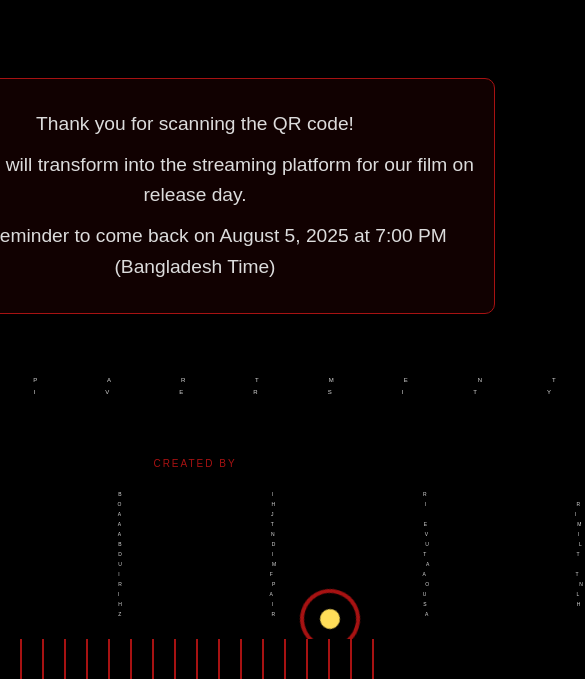
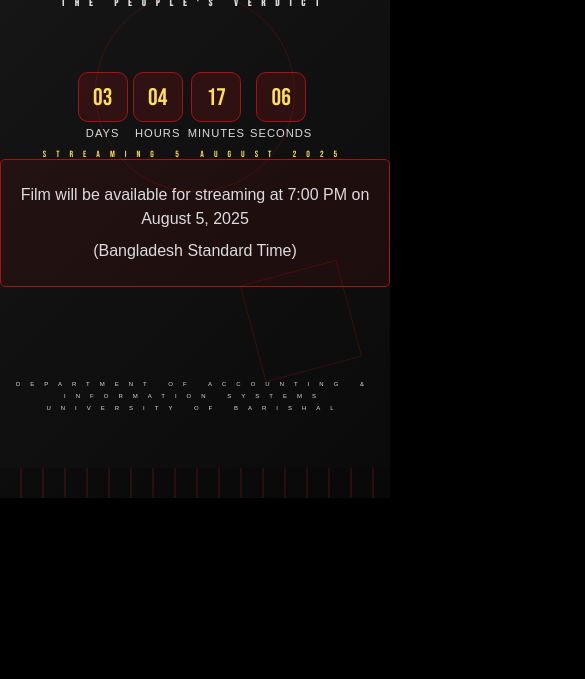
Before and after one commit to RudeCode530/july-film, a plain HTML site: page index.html in a window 390 px wide. Shown: the part 346-1025 px from the top of the page, 585 px wide, since content can reach past the window. After the commit the page ends 844 px from the top, so only its background shows below. Drawn offline with Linux system fonts and the light colour scheme; a web font is replaced by a local one.

Commit message:
Update index.html

```diff
--- a/index.html
+++ b/index.html
@@ -14,7 +14,7 @@
         }
 
         body {
-            background-color: #000000;
+            background-color: #000;
             color: #dcdcdc;
             font-family: 'Bank Gothic', sans-serif;
             min-height: 100vh;
@@ -23,24 +23,64 @@
             align-items: center;
             justify-content: center;
             text-align: center;
-            padding: 20px;
-            overflow-x: hidden;
             position: relative;
+            overflow: hidden;
         }
 
-        /* Decorative elements */
+        /* Background placeholder design */
+        .background {
+            position: absolute;
+            top: 0;
+            left: 0;
+            width: 100%;
+            height: 100%;
+            background: linear-gradient(135deg, #1a1a1a 0%, #0a0a0a 100%);
+            z-index: -1;
+        }
+
+        .design-element {
+            position: absolute;
+            border: 1px solid #a71212;
+            opacity: 0.3;
+        }
+
+        .design-1 {
+            top: 10%;
+            left: 10%;
+            width: 150px;
+            height: 150px;
+            transform: rotate(30deg);
+        }
+
+        .design-2 {
+            bottom: 15%;
+            right: 10%;
+            width: 100px;
+            height: 100px;
+            transform: rotate(-15deg);
+        }
+
+        .design-3 {
+            top: 40%;
+            left: 50%;
+            transform: translateX(-50%);
+            width: 200px;
+            height: 200px;
+            border-radius: 50%;
+        }
+
         .film-strip {
             position: absolute;
             width: 100%;
-            height: 40px;
-            background-image: repeating-linear-gradient(
+            height: 30px;
+            background: repeating-linear-gradient(
                 to right,
-                #000000,
-                #000000 20px,
+                #000,
+                #000 20px,
                 #a71212 20px,
                 #a71212 22px
             );
-            z-index: 10;
+            opacity: 0.2;
         }
 
         .top-strip {
@@ -51,59 +91,23 @@
             bottom: 0;
         }
 
-        .projector-light {
-            position: absolute;
-            top: -150px;
-            left: 50%;
-            transform: translateX(-50%);
-            width: 300px;
-            height: 300px;
-            background: radial-gradient(circle, rgba(167,18,18,0.5) 0%, rgba(167,18,18,0) 70%);
-            border-radius: 50%;
-            z-index: 0;
-            animation: pulse 3s infinite alternate;
-        }
-
-        .film-reel {
-            position: absolute;
-            width: 60px;
-            height: 60px;
-            border-radius: 50%;
-            border: 4px solid #a71212;
-            background: #000000;
-            display: flex;
-            align-items: center;
-            justify-content: center;
-            z-index: 5;
-        }
-
-        .reel-left {
-            top: 30px;
-            left: 30px;
-        }
-
-        .reel-right {
-            bottom: 30px;
-            right: 30px;
-        }
-
-        .reel-inner {
-            width: 20px;
-            height: 20px;
-            border-radius: 50%;
-            background: #ffde59;
-        }
-
         /* Content styling */
         .container {
             max-width: 800px;
-            z-index: 2;
             padding: 40px 20px;
             position: relative;
+            z-index: 10;
+            display: flex;
+            flex-direction: column;
+            align-items: center;
+            justify-content: center;
+            height: 100vh;
+            width: 100%;
         }
 
         .movie-title {
             margin-bottom: 40px;
+            margin-top: auto;
         }
 
         .main-title {
@@ -111,47 +115,51 @@
             font-size: 158px;
             color: #a71212;
             text-transform: uppercase;
-            letter-spacing: 200px;
+            letter-spacing: 20px;
             line-height: 0.9;
-            margin-bottom: 10px;
-            text-shadow: 0 0 10px rgba(167, 18, 18, 0.5);
-            padding-left: 200px; /* Compensate for letter spacing */
-            overflow: visible;
+            margin-bottom: 20px;
+            text-shadow: 0 0 20px rgba(167, 18, 18, 0.5);
         }
 
         .sub-title {
             font-family: 'Bebas Neue', sans-serif;
             font-size: 19.8px;
             color: #dcdcdc;
-            letter-spacing: 463px;
-            margin-bottom: 30px;
-            padding-left: 463px; /* Compensate for letter spacing */
-            overflow: visible;
-            white-space: nowrap;
+            letter-spacing: 46.3px;
+            margin-bottom: 60px;
+            text-transform: uppercase;
         }
 
         .release-info {
-            margin: 80px 0;
+            margin: 40px 0;
+            margin-bottom: auto;
         }
 
         .streaming-text {
             font-family: 'Bebas Neue', sans-serif;
             font-size: 15.4px;
             color: #ffde59;
-            letter-spacing: 463px;
+            letter-spacing: 46.3px;
             margin-bottom: 60px;
             text-transform: uppercase;
-            padding-left: 463px; /* Compensate for letter spacing */
-            overflow: visible;
-            white-space: nowrap;
         }
 
         /* Countdown styles */
+        .countdown-container {
+            position: absolute;
+            bottom: 25%;
+            left: 50%;
+            transform: translateX(-50%);
+            width: 100%;
+            max-width: 600px;
+            z-index: 20;
+        }
+
         .countdown {
             display: flex;
             justify-content: center;
-            gap: 20px;
-            margin: 50px 0 80px;
+            gap: 15px;
+            margin: 20px 0;
         }
 
         .countdown-item {
@@ -165,18 +173,18 @@
             font-size: 3.5rem;
             color: #ffde59;
             background: rgba(167, 18, 18, 0.2);
-            width: 100px;
-            height: 100px;
+            width: 80px;
+            height: 80px;
             display: flex;
             align-items: center;
             justify-content: center;
             border-radius: 10px;
-            margin-bottom: 10px;
-            border: 2px solid #a71212;
+            margin-bottom: 5px;
+            border: 1px solid #a71212;
         }
 
         .countdown-label {
-            font-size: 1rem;
+            font-size: 0.9rem;
             color: #dcdcdc;
             text-transform: uppercase;
             letter-spacing: 1px;
@@ -184,163 +192,99 @@
 
         /* Department info */
         .department-info {
-            margin-top: 60px;
+            margin-top: 30px;
             font-size: 8.5px;
             color: #dcdcdc;
-            letter-spacing: 453px;
-            padding-left: 453px; /* Compensate for letter spacing */
+            letter-spacing: 45.3px;
             text-transform: uppercase;
             line-height: 2;
-            overflow: visible;
-            white-space: nowrap;
-        }
-
-        /* Team members */
-        .team-members {
-            margin-top: 60px;
-            text-align: center;
-        }
-
-        .team-title {
-            font-family: 'Bank Gothic', sans-serif;
-            font-size: 10px;
-            color: #a71212;
-            margin-bottom: 20px;
-            text-transform: uppercase;
-            letter-spacing: 2px;
-        }
-
-        .team-member {
-            font-family: 'Bank Gothic', sans-serif;
-            font-size: 8.4px;
-            color: #dcdcdc;
-            letter-spacing: 721px;
-            padding-left: 721px; /* Compensate for letter spacing */
-            text-transform: uppercase;
-            line-height: 2;
-            overflow: visible;
-            white-space: nowrap;
+            position: absolute;
+            bottom: 10%;
+            left: 50%;
+            transform: translateX(-50%);
+            width: 100%;
         }
 
         /* Pre-release message */
         .pre-release {
             margin: 30px 0;
-            padding: 20px;
+            padding: 15px;
             border: 1px solid #a71212;
-            border-radius: 10px;
+            border-radius: 5px;
             background: rgba(167, 18, 18, 0.1);
-            max-width: 600px;
-            margin: 0 auto;
+            max-width: 500px;
+            margin: 20px auto 0;
         }
 
         .pre-release p {
-            margin: 10px 0;
-            font-size: 1.2rem;
-            line-height: 1.6;
-        }
-
-        /* Animations */
-        @keyframes pulse {
-            0% { opacity: 0.3; }
-            100% { opacity: 0.7; }
-        }
-
-        @keyframes reel-spin {
-            from { transform: rotate(0deg); }
-            to { transform: rotate(360deg); }
-        }
-
-        .reel-left {
-            animation: reel-spin 20s linear infinite;
-        }
-
-        .reel-right {
-            animation: reel-spin 25s linear infinite reverse;
+            margin: 8px 0;
+            font-size: 1rem;
+            line-height: 1.5;
+            color: #dcdcdc;
         }
 
         /* Responsive design */
         @media (max-width: 1200px) {
             .main-title {
                 font-size: 120px;
-                letter-spacing: 150px;
-                padding-left: 150px;
+                letter-spacing: 15px;
             }
 
             .sub-title {
                 font-size: 16px;
-                letter-spacing: 350px;
-                padding-left: 350px;
+                letter-spacing: 35px;
             }
 
             .streaming-text {
                 font-size: 13px;
-                letter-spacing: 350px;
-                padding-left: 350px;
+                letter-spacing: 35px;
             }
 
             .department-info {
-                letter-spacing: 350px;
-                padding-left: 350px;
-            }
-
-            .team-member {
-                letter-spacing: 550px;
-                padding-left: 550px;
+                letter-spacing: 35px;
             }
         }
 
         @media (max-width: 992px) {
             .main-title {
-                font-size: 100px;
-                letter-spacing: 100px;
-                padding-left: 100px;
+                font-size: 90px;
             }
 
             .sub-title {
                 font-size: 14px;
-                letter-spacing: 250px;
-                padding-left: 250px;
+                letter-spacing: 25px;
             }
 
             .streaming-text {
                 font-size: 12px;
-                letter-spacing: 250px;
-                padding-left: 250px;
+                letter-spacing: 25px;
             }
 
             .department-info {
-                letter-spacing: 250px;
-                padding-left: 250px;
+                letter-spacing: 25px;
             }
 
-            .team-member {
-                letter-spacing: 400px;
-                padding-left: 400px;
+            .countdown-number {
+                width: 70px;
+                height: 70px;
+                font-size: 2.5rem;
             }
         }
 
         @media (max-width: 768px) {
             .main-title {
                 font-size: 70px;
-                letter-spacing: 50px;
-                padding-left: 50px;
+                letter-spacing: 10px;
             }
 
             .sub-title {
                 font-size: 12px;
-                letter-spacing: 150px;
-                padding-left: 150px;
+                letter-spacing: 15px;
             }
 
             .streaming-text {
                 font-size: 11px;
-                letter-spacing: 150px;
-                padding-left: 150px;
-            }
-
-            .department-info {
-                letter-spacing: 150px;
-                padding-left: 150px;
+                letter-spacing: 15px;
             }
 
             .countdown {
@@ -348,106 +292,62 @@
             }
 
             .countdown-number {
-                width: 70px;
-                height: 70px;
-                font-size: 2.5rem;
+                width: 60px;
+                height: 60px;
+                font-size: 2rem;
             }
 
-            .team-member {
+            .department-info {
+                letter-spacing: 15px;
                 font-size: 7px;
-                letter-spacing: 300px;
-                padding-left: 300px;
             }
         }
 
         @media (max-width: 576px) {
             .main-title {
                 font-size: 50px;
-                letter-spacing: 30px;
-                padding-left: 30px;
+                letter-spacing: 8px;
             }
 
             .sub-title {
                 font-size: 10px;
-                letter-spacing: 100px;
-                padding-left: 100px;
+                letter-spacing: 10px;
             }
 
             .streaming-text {
                 font-size: 9px;
-                letter-spacing: 100px;
-                padding-left: 100px;
+                letter-spacing: 10px;
+            }
+
+            .countdown {
+                gap: 5px;
+            }
+
+            .countdown-number {
+                width: 50px;
+                height: 50px;
+                font-size: 1.5rem;
+            }
+
+            .countdown-label {
+                font-size: 0.7rem;
             }
 
             .department-info {
-                font-size: 7px;
-                letter-spacing: 100px;
-                padding-left: 100px;
-            }
-
-            .countdown-number {
-                width: 55px;
-                height: 55px;
-                font-size: 1.8rem;
-            }
-
-            .countdown-label {
-                font-size: 0.8rem;
-            }
-
-            .team-member {
+                letter-spacing: 10px;
                 font-size: 6px;
-                letter-spacing: 200px;
-                padding-left: 200px;
-            }
-        }
-
-        @media (max-width: 480px) {
-            .main-title {
-                font-size: 40px;
-                letter-spacing: 20px;
-                padding-left: 20px;
-            }
-
-            .sub-title {
-                font-size: 8px;
-                letter-spacing: 70px;
-                padding-left: 70px;
-            }
-
-            .streaming-text {
-                font-size: 7.5px;
-                letter-spacing: 70px;
-                padding-left: 70px;
-            }
-
-            .department-info {
-                font-size: 6px;
-                letter-spacing: 70px;
-                padding-left: 70px;
-            }
-
-            .team-member {
-                font-size: 5px;
-                letter-spacing: 150px;
-                padding-left: 150px;
             }
         }
     </style>
 </head>
 <body>
-    <div class="projector-light"></div>
-
+    <!-- Background design placeholder -->
+    <div class="background"></div>
+    <div class="design-element design-1"></div>
+    <div class="design-element design-2"></div>
+    <div class="design-element design-3"></div>
     <div class="film-strip top-strip"></div>
     <div class="film-strip bottom-strip"></div>
-
-    <div class="film-reel reel-left">
-        <div class="reel-inner"></div>
-    </div>
-
-    <div class="film-reel reel-right">
-        <div class="reel-inner"></div>
-    </div>
 
     <div class="container">
         <div class="movie-title">
@@ -457,7 +357,9 @@
 
         <div class="release-info">
             <div class="streaming-text">STREAMING 5 AUGUST 2025</div>
+        </div>
 
+        <div class="countdown-container">
             <div class="countdown">
                 <div class="countdown-item">
                     <div class="countdown-number" id="days">00</div>
@@ -476,34 +378,16 @@
                     <div class="countdown-label">Seconds</div>
                 </div>
             </div>
-        </div>
 
-        <div class="pre-release">
-            <p>Thank you for scanning the QR code!</p>
-            <p>This page will transform into the streaming platform for our film on release day.</p>
-            <p>Set a reminder to come back on August 5, 2025 at 7:00 PM (Bangladesh Time)</p>
+            <div class="pre-release">
+                <p>Film will be available for streaming at 7:00 PM on August 5, 2025</p>
+                <p>(Bangladesh Standard Time)</p>
+            </div>
         </div>
 
         <div class="department-info">
             <p>Department of Accounting & Information Systems</p>
             <p>University of Barishal</p>
-        </div>
-
-        <div class="team-members">
-            <div class="team-title">CREATED BY</div>
-            <div class="team-member">ABIR BISWAS</div>
-            <div class="team-member">JOHIRUL ISLAM</div>
-            <div class="team-member">TAJ ISLAM</div>
-            <div class="team-member">FATEMA TUJ ZHOHARA</div>
-            <div class="team-member">TANVIR MAHFUZ</div>
-            <div class="team-member">ABDULLAH AL TAMIM</div>
-            <div class="team-member">ADITTYA KARMAKAR</div>
-            <div class="team-member">SUMA AKTER</div>
-            <div class="team-member">SIFAT KHAN</div>
-            <div class="team-member">ARPON ROY</div>
-            <div class="team-member">ZIAUL HAQUE</div>
-            <div class="team-member">SHISHIR AHMED</div>
-            <div class="team-member">AZRA SADIA CHOWA</div>
         </div>
     </div>
 
```
